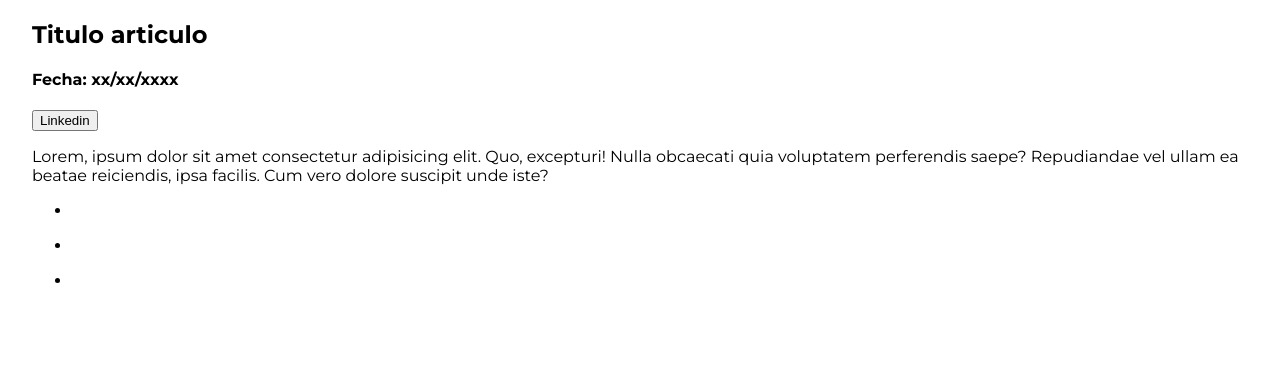
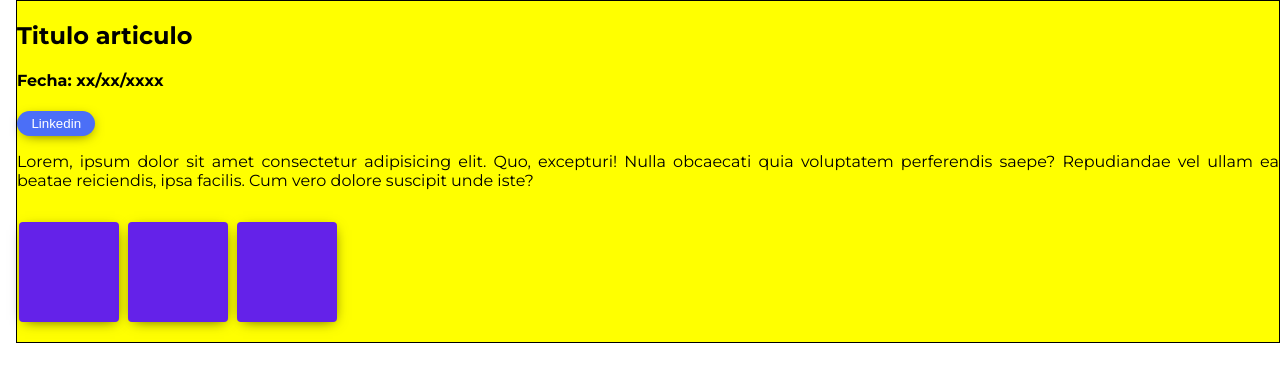
Before and after one commit to ricardosikic/blog-app-front, a plain HTML site: page single.html in a window 1280 px wide. Drawn offline with Linux system fonts and the light colour scheme.

Commit message:
agregada vista single post movil

```diff
--- a/single.css
+++ b/single.css
@@ -16,5 +16,65 @@ body {
 }
 
 #section-single {
-    padding-left: 2rem;
+    padding-left: 1rem;
+    height: auto;
 }
+
+#section-single > .content-single {
+    border: 1px solid black;
+    background: yellow;
+    margin: 0 auto;
+}
+
+#section-single > .content-single > h2 {
+    font-weight: 700;
+}
+
+#section-single > .content-single > .share-linkedin {
+    background: #4B6FF7;
+    color: #FFF;
+    border-radius: 36px;
+    border: none;
+    padding: .3rem .9rem .3rem .9rem;
+    -webkit-box-shadow: 1px 3px 13px -5px rgba(0,0,0,0.75);
+    -moz-box-shadow: 1px 3px 13px -5px rgba(0,0,0,0.75);
+    box-shadow: 1px 3px 13px -5px rgba(0,0,0,0.75);
+}
+
+#section-single > .content-single > p {
+    text-align: justify;
+    padding-right: 1rem;
+    width: 100%;
+}
+
+#section-single > .content-single > .img-content {
+    margin-top: 2rem;
+}
+
+#section-single > .content-single > .img-content > ul {
+    /* background: red; */
+    list-style: none;
+    padding-left: .1rem;
+}
+
+#section-single > .content-single > .img-content > ul > li {
+    display: inline-block;
+}
+
+#section-single > .content-single > .img-content > ul > li > .square {
+    height: 100px;
+    width: 100px;
+    background: #6422E9;
+    border-radius: 4px;
+    -webkit-box-shadow: 1px 3px 13px -5px rgba(0,0,0,0.75);
+    -moz-box-shadow: 1px 3px 13px -5px rgba(0,0,0,0.75);
+    box-shadow: 1px 3px 13px -5px rgba(0,0,0,0.75);
+}
+
+#section-single > .content-single > .img-content > ul > li:nth-child(1) {
+    padding-right: .3rem;
+}
+
+#section-single > .content-single > .img-content > ul > li:nth-child(2) {
+    padding-right: .3rem;
+}
```
